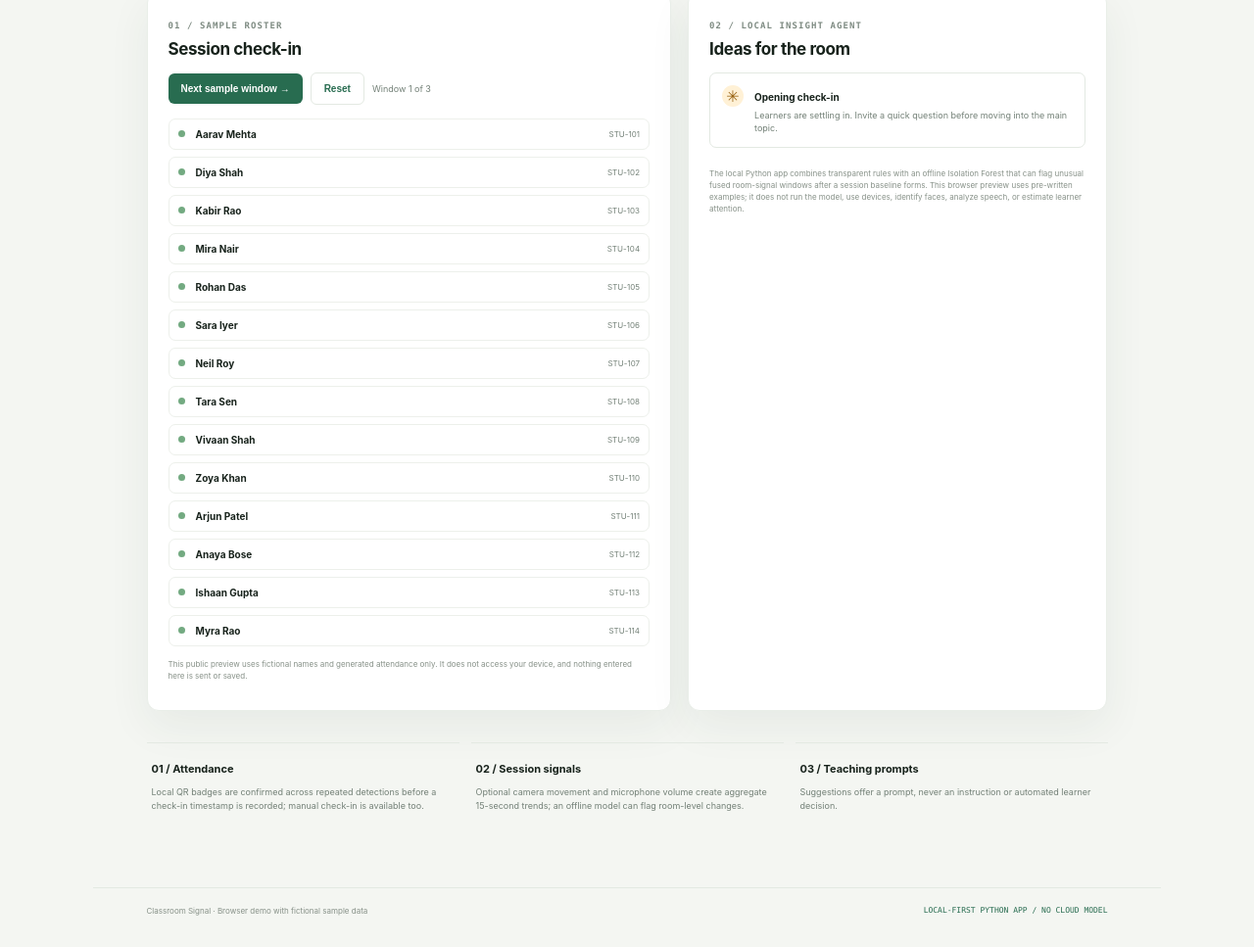
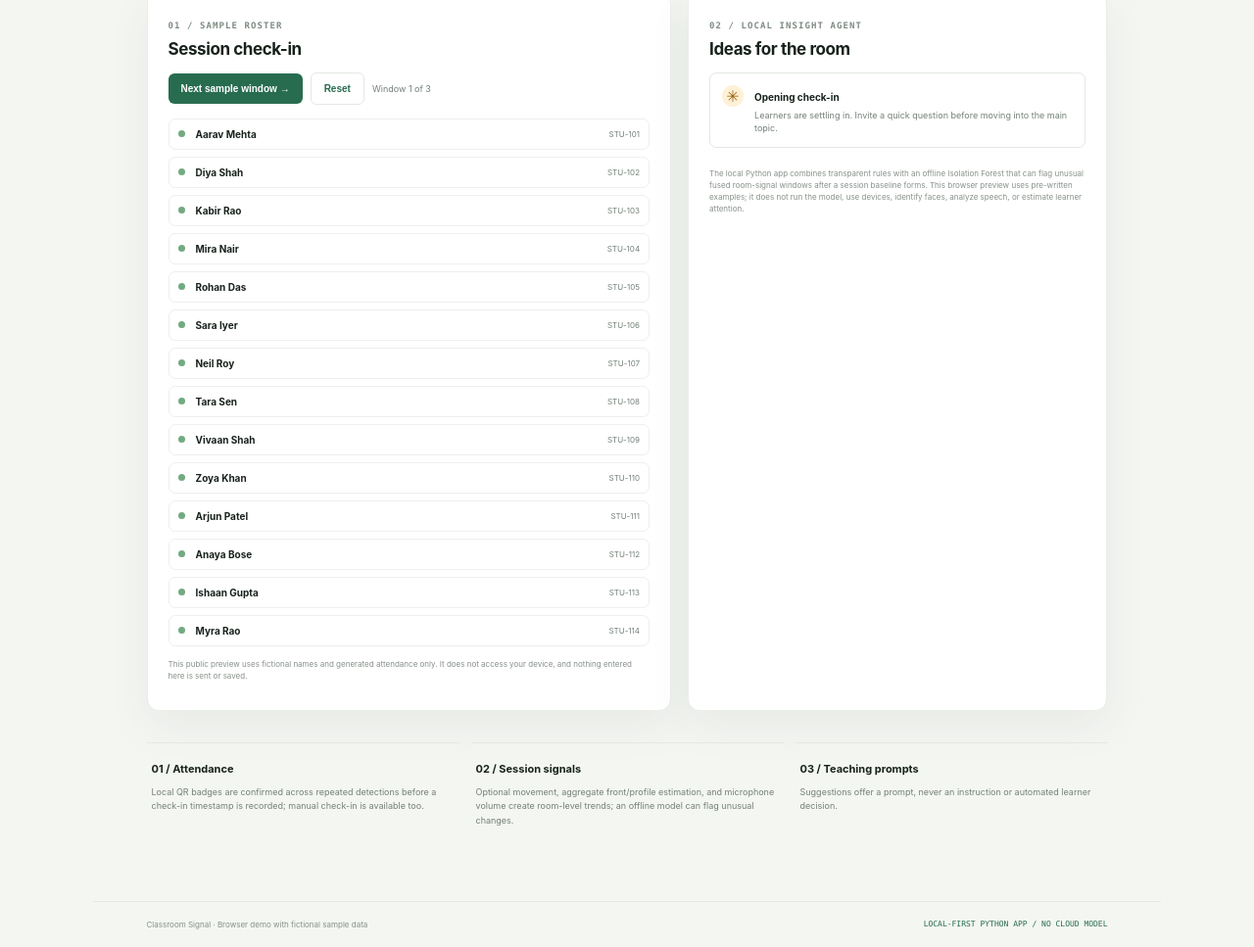
Before and after one commit to Jayesharya/studykit-ai, a plain HTML site: page docs/index.html in a window 1280 px wide. Shown: the part 519-1486 px from the top of the page at 98% size. Drawn offline with Linux system fonts and the light colour scheme.

Commit message:
Complete multimodal classroom signals and privacy notes

```diff
--- a/docs/index.html
+++ b/docs/index.html
@@ -14,7 +14,7 @@
 <div class="demo-card"><div class="demo-head"><b id="demoTitle">Foundations of Biology</b><span class="live">SAMPLE SESSION</span></div><div class="stats"><div><small>CHECKED IN</small><strong id="count">14 / 18</strong></div><div><small>SESSION TIME</small><strong id="time">18:30</strong></div><div><small>ACTIVITY WINDOWS</small><strong id="windows">03</strong></div></div><div class="bar-chart" id="chart" aria-label="Fictional movement and sound trend"></div><div class="chart-legend"><span><i></i>Movement</span><span><i class="orange"></i>Sound</span></div></div></section>
 <section class="content"><article class="panel"><span class="kicker">01 / SAMPLE ROSTER</span><h2>Session check-in</h2><div class="toolbar"><button class="button" id="nextWindow">Next sample window →</button><button class="button secondary" id="reset">Reset</button><span id="windowLabel">Window 1 of 3</span></div><div class="table" id="people"></div><p class="notice">This public preview uses fictional names and generated attendance only. It does not access your device, and nothing entered here is sent or saved.</p></article>
 <article class="panel"><span class="kicker">02 / LOCAL INSIGHT AGENT</span><h2>Ideas for the room</h2><div class="signal"><div class="suggestion"><i>✳</i><div><b id="suggestionTitle">Opening check-in</b><p id="suggestionBody">Learners are settling in. Invite a quick question before moving into the main topic.</p></div></div><p class="notice">The local Python app combines transparent rules with an offline Isolation Forest that can flag unusual fused room-signal windows after a session baseline forms. This browser preview uses pre-written examples; it does not run the model, use devices, identify faces, analyze speech, or estimate learner attention.</p></div></article></section>
-<section class="steps"><div class="step"><b>01 / Attendance</b><p>Local QR badges are confirmed across repeated detections before a check-in timestamp is recorded; manual check-in is available too.</p></div><div class="step"><b>02 / Session signals</b><p>Optional camera movement and microphone volume create aggregate 15-second trends; an offline model can flag room-level changes.</p></div><div class="step"><b>03 / Teaching prompts</b><p>Suggestions offer a prompt, never an instruction or automated learner decision.</p></div></section>
+<section class="steps"><div class="step"><b>01 / Attendance</b><p>Local QR badges are confirmed across repeated detections before a check-in timestamp is recorded; manual check-in is available too.</p></div><div class="step"><b>02 / Session signals</b><p>Optional movement, aggregate front/profile estimation, and microphone volume create room-level trends; an offline model can flag unusual changes.</p></div><div class="step"><b>03 / Teaching prompts</b><p>Suggestions offer a prompt, never an instruction or automated learner decision.</p></div></section>
 <footer><span>Classroom Signal · Browser demo with fictional sample data</span><span class="badge">LOCAL-FIRST PYTHON APP / NO CLOUD MODEL</span></footer>
 </div>
 <script>
```
